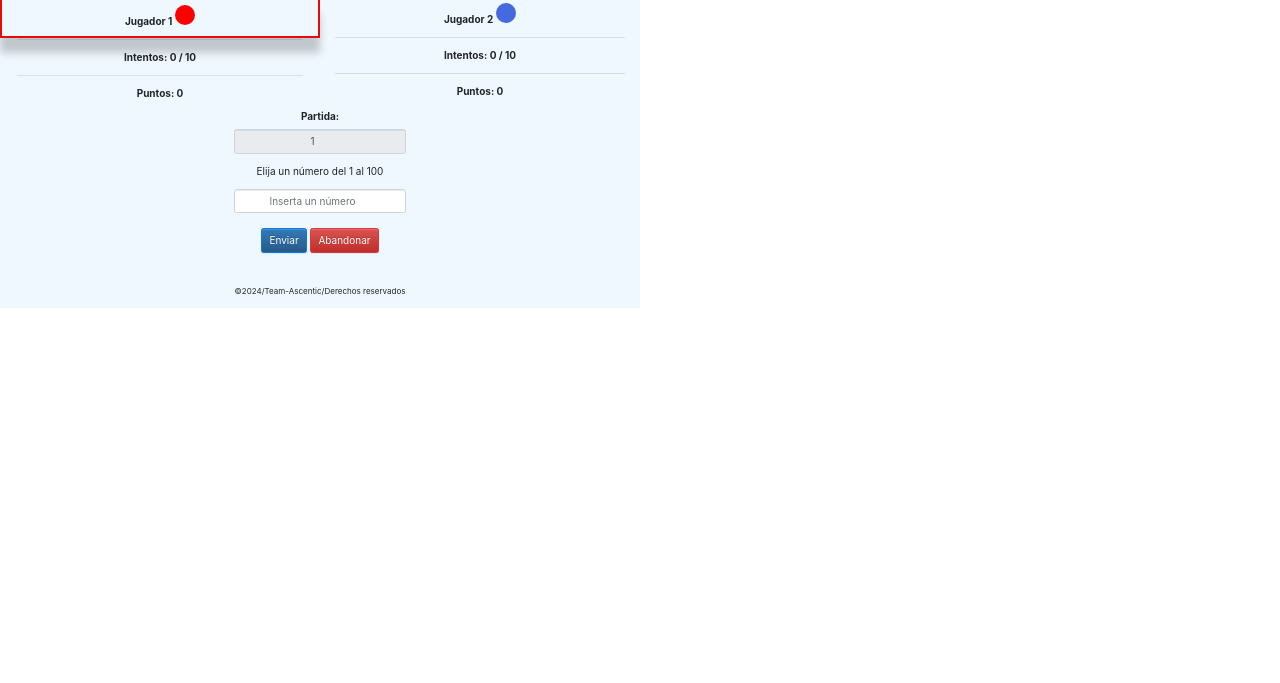
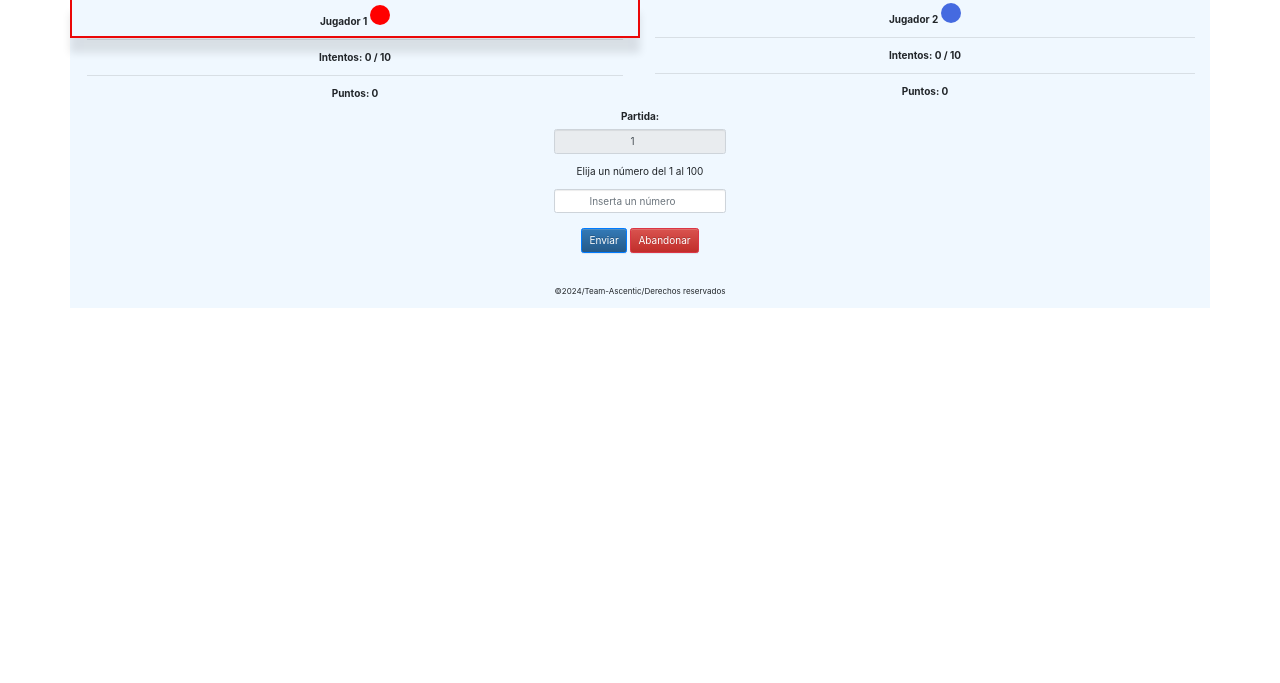
Before and after one commit to NikoSaavdra/final-individual, a website built with Parcel: page front/src/index.html in a window 1280 px wide. Shown: the part 117-800 px from the top of the page. Built offline with nearby package versions, Linux system fonts and the light colour scheme; files whose address does not match are found by name.

Commit message:
Front final

```diff
--- a/front/src/css/style.css
+++ b/front/src/css/style.css
@@ -12,8 +12,10 @@
     color: darkslategray;
   }
 
+
 .container {
   width: 100%;
+  height: 100%;
   margin: auto;
 
 }
@@ -35,15 +37,14 @@
 }
 
 .activePlayer1 {
-    box-shadow: 0 15px 8px rgba(0, 0, 0, 0.20);
+    box-shadow: 0 15px 8px rgba(0, 0, 0, 0.10);
     border: solid 2px rgb(235, 8, 8);
     width: 50px;
     height: 40px;
-
 }
 
 .activePlayer2 {
-    box-shadow: 0 15px 8px rgba(0, 0, 0, 0.20);
+    box-shadow: 0 15px 8px rgba(0, 0, 0, 0.10);
     border: solid 2px rgb(7, 7, 238);
     width: 50px;
     height: 40px;
--- a/front/src/index.html
+++ b/front/src/index.html
@@ -2,7 +2,7 @@
 <html lang="es">
   <head>
     <meta charset="UTF-8">
-    <meta name="viewport" content="width=device-width, initial-scale=1.0">
+    <meta name="viewport" content="width=device-width, initial-scale=1.0,">
     <title>Mi aplicación</title>
     <link rel="stylesheet" href="css/style.css">
     <link rel="stylesheet" href="https://cdn.jsdelivr.net/npm/bootstrap@3.4.1/dist/css/bootstrap.min.css" integrity="sha384-HSMxcRTRxnN+Bdg0JdbxYKrThecOKuH5zCYotlSAcp1+c8xmyTe9GYg1l9a69psu" crossorigin="anonymous">
@@ -13,7 +13,7 @@
     <script src="https://ajax.googleapis.com/ajax/libs/jquery/2.1.1/jquery.min.js"></script>
   </head>
   <body style="background-color:default">
-    <div class="col-md-6 text-center" class="container overflow-hidden">
+    <div class="col-md-12 text-center" class="container overflow-hidden">
         <div class="row gx-6">
           <div class="col">
 
--- a/front/src/javascript/index.js
+++ b/front/src/javascript/index.js
@@ -61,8 +61,6 @@ function enviar() {
 
     // Verificar si el jugador actual ha alcanzado el máximo de intentos
     if (jugadorActual === 1) {
-        /*$("#jugador2").removeClass("activePlayer");
-        $("#jugador1").addClass("activePlayer");*/
         if (intentosJugador1 >= maxIntentos) {
             resultadoField.innerHTML = "Jugador 1 ha alcanzado el máximo de intentos.";
             document.getElementById('numero').value = "";
@@ -71,8 +69,6 @@ function enviar() {
         intentosJugador1++;
     }
     if (jugadorActual === 2){
-        /*$("#jugador1").removeClass("activePlayer");
-        $("#jugador2").addClass("activePlayer");*/
         if (intentosJugador2 >= maxIntentos) {
             resultadoField.innerHTML = "Jugador 2 ha alcanzado el máximo de intentos.";
             actualizarPartida ()
```
